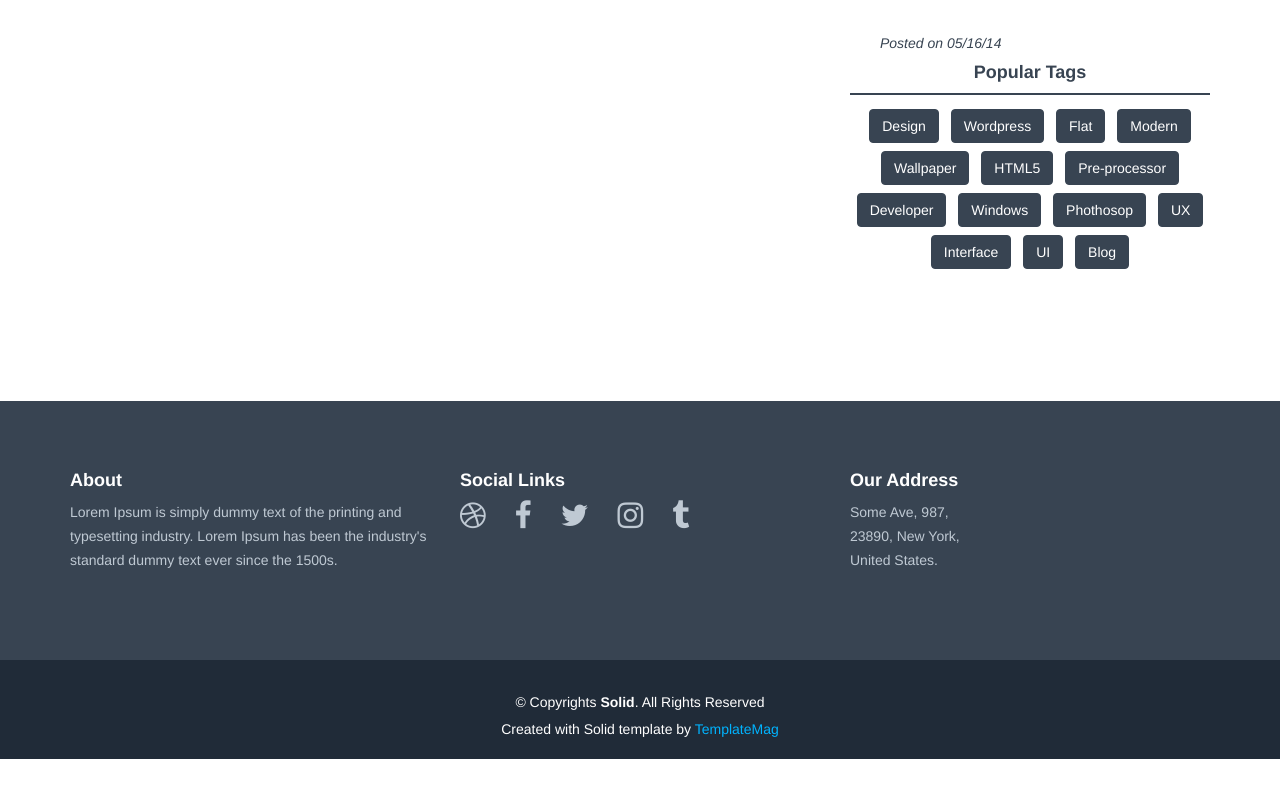
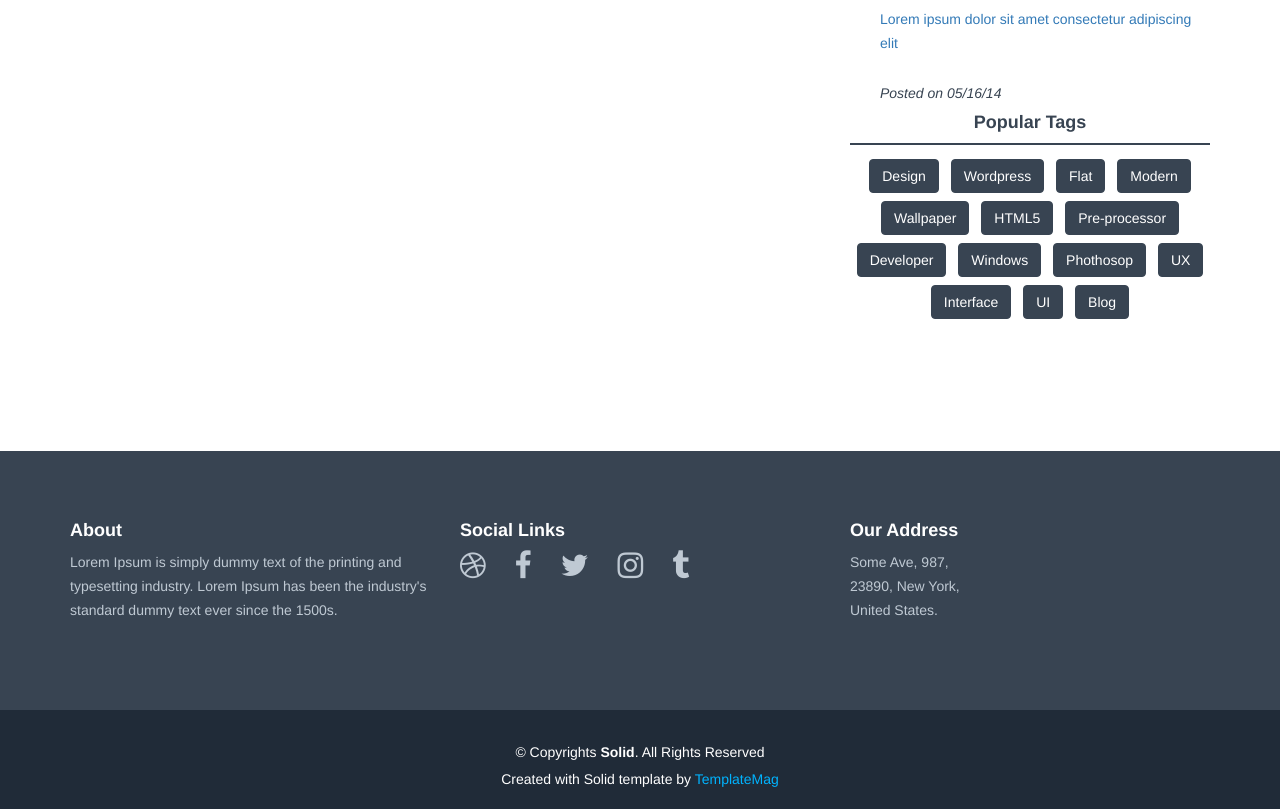
Before and after one commit to sumilab/web, a PHP site: page /blog.html in a window 1280 px wide. Shown: the part 2202-3011 px from the top of the page. Before the commit the page ends 2961 px from the top, so only its background shows below. Run offline with PHP 8.4, Linux system fonts and the light colour scheme.

Commit message:
minor changing css style

```diff
--- a/css/style.css
+++ b/css/style.css
@@ -110,7 +110,7 @@ a:focus {
 }
 
 .mtb {
-	margin-top: 30px;
+	margin-top: 80px;
 	margin-bottom: 100px;
 	text-align: center;
 }
```
